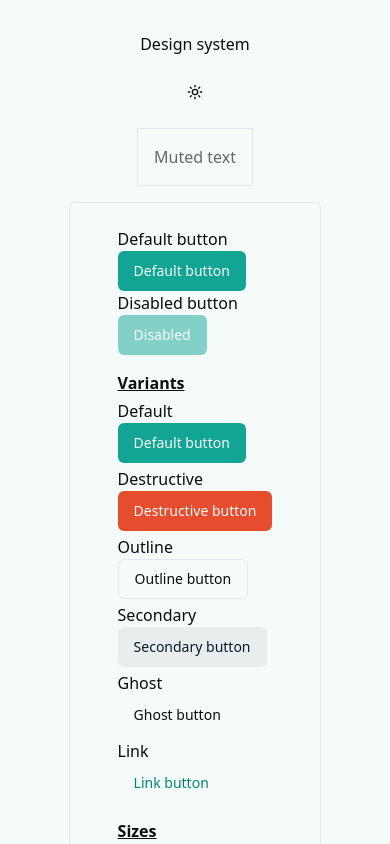
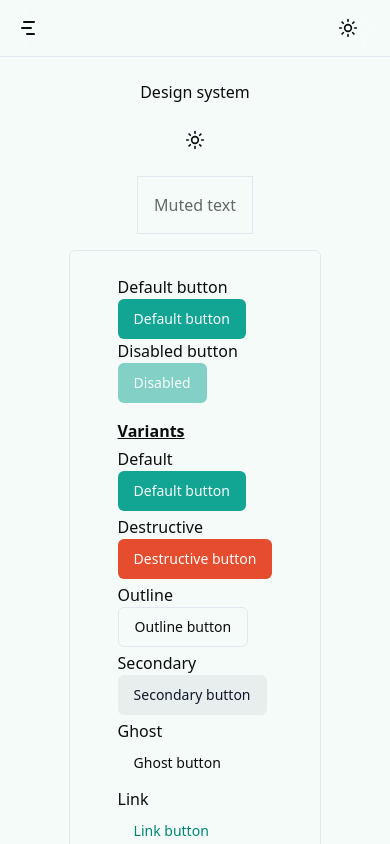
Before and after one commit to mathewbushuru/design-system, a React (Vite) app: page / in a window 390 px wide. Built offline with nearby package versions, Linux system fonts and the light colour scheme.

Commit message:
mobile, tablet - navbar structure

```diff
--- a/src/components/theme-toggle.tsx
+++ b/src/components/theme-toggle.tsx
@@ -18,10 +18,10 @@ export default function ThemeToggle() {
   return (
     <Button variant="ghost" onClick={handleThemeChange}>
       {theme === "light" && (
-        <Sun className="h-4 w-4 rotate-0 scale-100 transition-all dark:-rotate-90 dark:scale-0" />
+        <Sun className="h-5 w-5 rotate-0 scale-100 transition-all dark:-rotate-90 dark:scale-0" />
       )}
       {theme === "dark" && (
-        <Moon className="h-4 w-4 rotate-90 scale-0 transition-all dark:-rotate-0 dark:scale-100" />
+        <Moon className="h-5 w-5 rotate-90 scale-0 transition-all dark:-rotate-0 dark:scale-100" />
       )}
       <span className="sr-only">Toggle theme</span>
     </Button>
--- a/src/pages/home-page.tsx
+++ b/src/pages/home-page.tsx
@@ -1,3 +1,5 @@
+import { GanttChart } from "lucide-react";
+
 import ThemeToggle from "@/components/theme-toggle";
 
 import ButtonShowcase from "@/showcase/components/button-showcase";
@@ -14,7 +16,12 @@ const HomePage = () => {
       </div>
 
       {/* Page content  */}
-      <div className="flex flex-1 flex-col items-center gap-4 overflow-y-scroll py-8">
+      <div className="flex flex-1 flex-col items-center gap-4 overflow-y-scroll pb-8 pt-20">
+        {/* Mobile Navbar  */}
+        <div className="fixed left-0 right-0 top-0 flex w-full items-center justify-between border-b px-4 py-2 lg:hidden backdrop-blur-md">
+          <GanttChart className="h-6 w-6" />
+          <ThemeToggle />
+        </div>
         Design system
         <div className="">
           <ThemeToggle />
```
